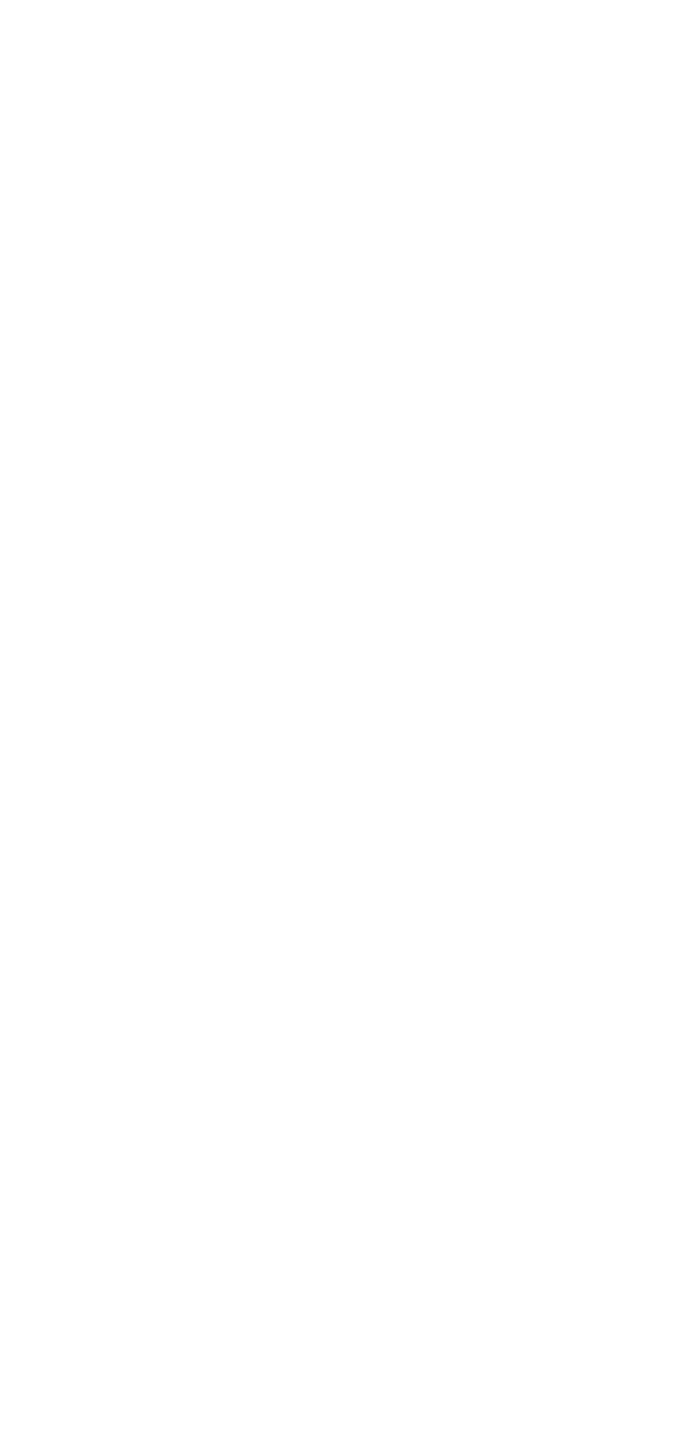
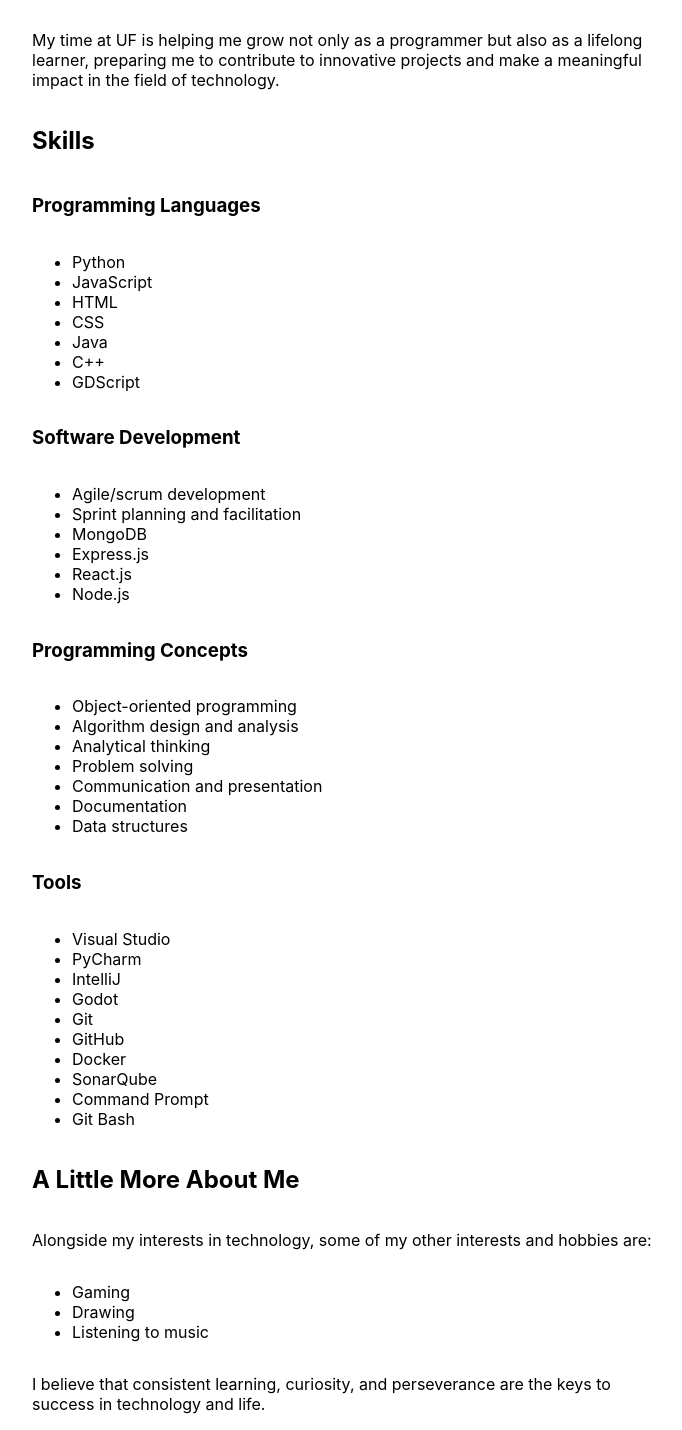
Before and after one commit to Nicholas-Lucky/resume, a React (Create React App) app in the folder personal-website/: page / in a window 1280 px wide. Shown: the part 3656-5086 px from the top of the page, without its empty margins (288-970 px from the left). Before the commit the page ends 3153 px from the top, so only its background shows below. Built offline with nearby package versions, Linux system fonts and the light colour scheme.

Commit message:
Start the Education, Skills, and A Little More About Me sections

```diff
--- a/personal-website/src/App.js
+++ b/personal-website/src/App.js
@@ -107,6 +107,73 @@
       </ul>
       <p>Building this project introduced me to VBA, Visual Basic, macros, and macro-related concepts such as ranges, data types, and functions.</p>
 
+      {/* Education Section */}
+      <h2>Education</h2>
+      <h3>University of Florida</h3>
+      <p>Bachelor of Science in Computer Science</p>
+      <p>2023 - 2027</p>
+      <p><i>Founded in 1853, the University of Florida is one of the nation's leading public research universities and is consistently ranked among the top public institutions in the United States. Its Computer Science program is recognized for its rigorous curriculum, innovative research opportunities, and strong preparation for careers in software engineering, artificial intelligence, cybersecurity, and other technology fields.</i></p>
+      <p>Studying Computer Science at the University of Florida provides me with a strong foundation in software development, algorithms, data structures, and emerging technologies. Through rigorous coursework and hands-on projects, I am developing the technical and problem-solving skills necessary to succeed in the rapidly evolving technology industry.</p>
+      <p>My time at UF is helping me grow not only as a programmer but also as a lifelong learner, preparing me to contribute to innovative projects and make a meaningful impact in the field of technology.</p>
+
+      {/* Skills Section */}
+      <h2>Skills</h2>
+
+      <h3>Programming Languages</h3>
+      <ul>
+        <li>Python</li>
+        <li>JavaScript</li>
+        <li>HTML</li>
+        <li>CSS</li>
+        <li>Java</li>
+        <li>C++</li>
+        <li>GDScript</li>
+      </ul>
+
+      <h3>Software Development</h3>
+      <ul>
+        <li>Agile/scrum development</li>
+        <li>Sprint planning and facilitation</li>
+        <li>MongoDB</li>
+        <li>Express.js</li>
+        <li>React.js</li>
+        <li>Node.js</li>
+      </ul>
+
+      <h3>Programming Concepts</h3>
+      <ul>
+        <li>Object-oriented programming</li>
+        <li>Algorithm design and analysis</li>
+        <li>Analytical thinking</li>
+        <li>Problem solving</li>
+        <li>Communication and presentation</li>
+        <li>Documentation</li>
+        <li>Data structures</li>
+      </ul>
+
+      <h3>Tools</h3>
+      <ul>
+        <li>Visual Studio</li>
+        <li>PyCharm</li>
+        <li>IntelliJ</li>
+        <li>Godot</li>
+        <li>Git</li>
+        <li>GitHub</li>
+        <li>Docker</li>
+        <li>SonarQube</li>
+        <li>Command Prompt</li>
+        <li>Git Bash</li>
+      </ul>
+
+      {/* A Little More About Me Section */}
+      <h2>A Little More About Me</h2>
+      <p>Alongside my interests in technology, some of my other interests and hobbies are:</p>
+      <ul>
+        <li>Gaming</li>
+        <li>Drawing</li>
+        <li>Listening to music</li>
+      </ul>
+      <p>I believe that consistent learning, curiosity, and perseverance are the keys to success in technology and life.</p>
 
     </div>
   );
```
